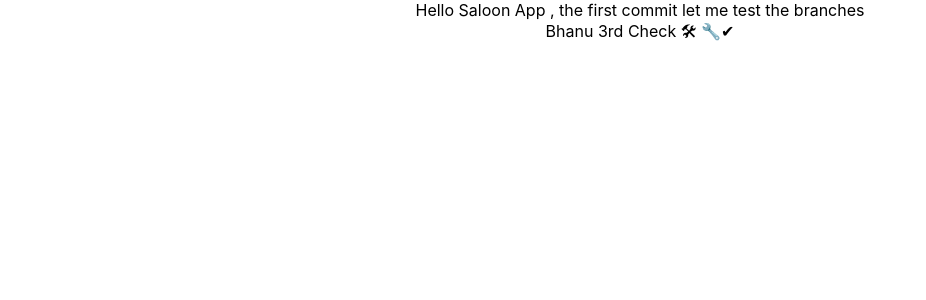
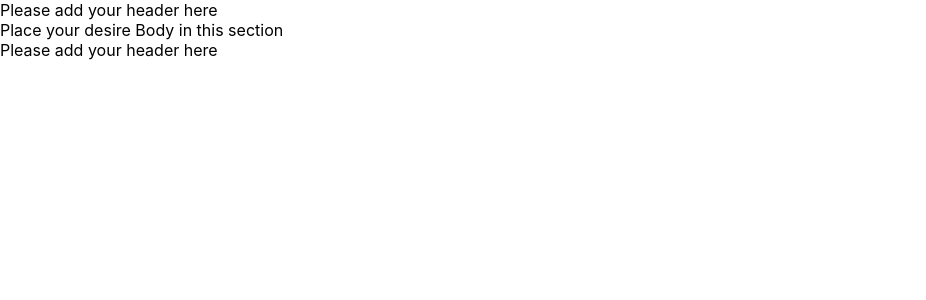
Before and after one commit to DanielMagar/SaloonUIdev, a React (Create React App) app: page / in a window 1280 px wide. Shown: the top 300 px of the page, without its empty margins (0-926 px from the left). Built offline with nearby package versions, Linux system fonts and the light colour scheme.

Commit message:
Defining sections for different container

```diff
--- a/src/App.js
+++ b/src/App.js
@@ -1,13 +1,22 @@
 import logo from './logo.svg';
 import './App.css';
+import Header from './components/Header/Header';
 
 function App() {
   return (
-    <div className="App">
-      Hello Saloon App , the first commit let me test the branches
-      <br />
-      Bhanu 3rd Check 🛠 🔧✔
+   <div className='main-container'>
+    <div className='container'>
+      <section>
+        <Header/>
+      </section>
+      <section>
+        Place your desire Body in this section
+      </section>
+      <section>
+        <Header/>
+      </section>
     </div>
+   </div>
   );
 }
 
--- /dev/null
+++ b/src/components/Header/Header.js
@@ -0,0 +1,9 @@
+function Header () {
+    return(
+        <div>
+            Please add your header here
+        </div>
+    )
+}
+
+export default Header;
```
Also changed, not shown: src/components/Footer/Footer.js (added, +9 -0 lines), src/components/Routers/Routers.js (added, +9 -0 lines).
